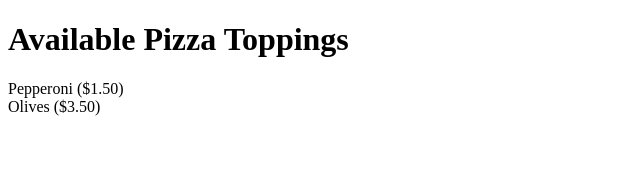
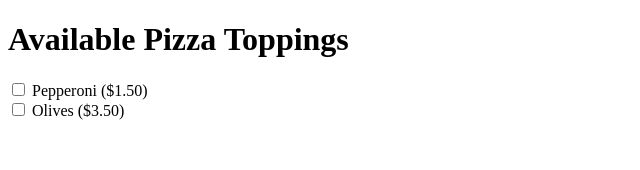
Before and after one commit to 2019-fall-jsf-th/components, an Angular app: page / in a window 1280 px wide. Shown: the top 170 px of the page, without its empty margins (0-640 px from the left). Built offline with nearby package versions, Linux system fonts and the light colour scheme.

Commit message:
Checkboxes added, hooked up with bi-directional binding
Don't forget to import FormsModule, not in there by default

```diff
--- a/src/app/app.module.ts
+++ b/src/app/app.module.ts
@@ -1,4 +1,6 @@
 import { BrowserModule } from '@angular/platform-browser';
+import { FormsModule } from '@angular/forms';
+
 import { NgModule } from '@angular/core';
 
 import { AppComponent } from './app.component';
@@ -10,7 +12,8 @@ import { PizzaToppingComponent } from './pizza-topping/pizza-topping.component';
     PizzaToppingComponent
   ],
   imports: [
-    BrowserModule
+    BrowserModule,
+    FormsModule
   ],
   providers: [],
   bootstrap: [AppComponent]
--- a/src/app/pizza-topping/pizza-topping.component.html
+++ b/src/app/pizza-topping/pizza-topping.component.html
@@ -2,5 +2,12 @@
 <div
     *ngFor='let pt of availablePizzaToppings'
 >
-    {{ pt.name }} ({{ pt.price | currency }})
+    <label>
+        <input
+            type="checkbox"
+            [(ngModel)]="pt.checked"
+        />
+        {{ pt.name }} ({{ pt.price | currency }})
+    </label>
+
 </div>
--- a/src/app/pizza.service.ts
+++ b/src/app/pizza.service.ts
@@ -16,7 +16,7 @@ export class PizzaService {
 
     return pizzaToppingsFromWebService.map(x => ({
       ...x
-      , checked: true
+      , checked: false
     }));
   }
 }
```
